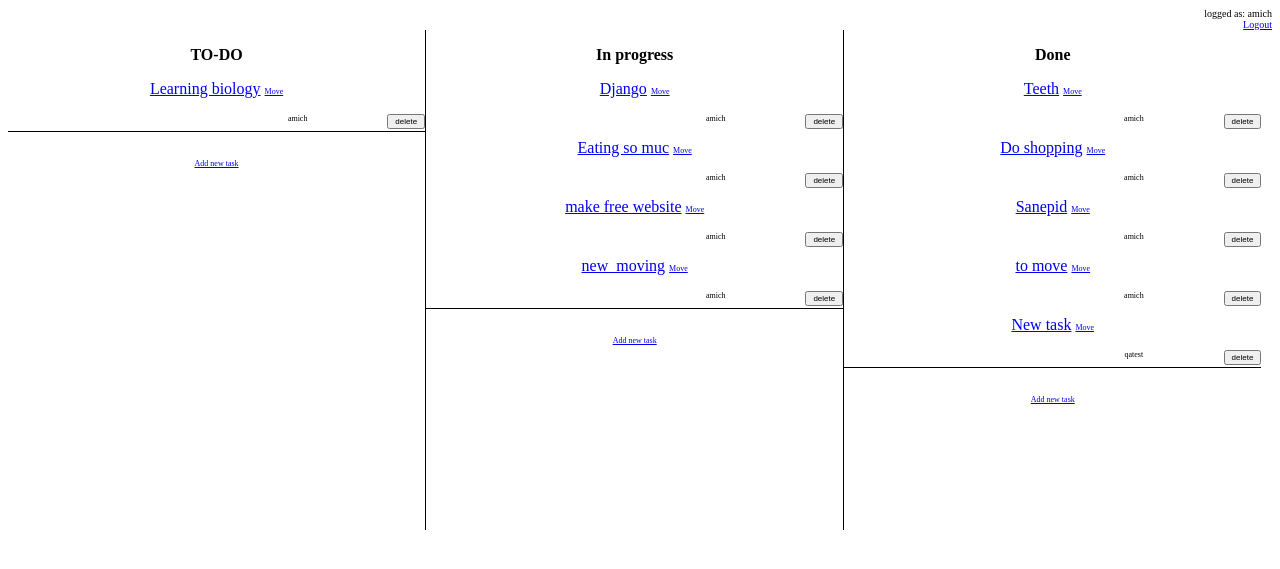
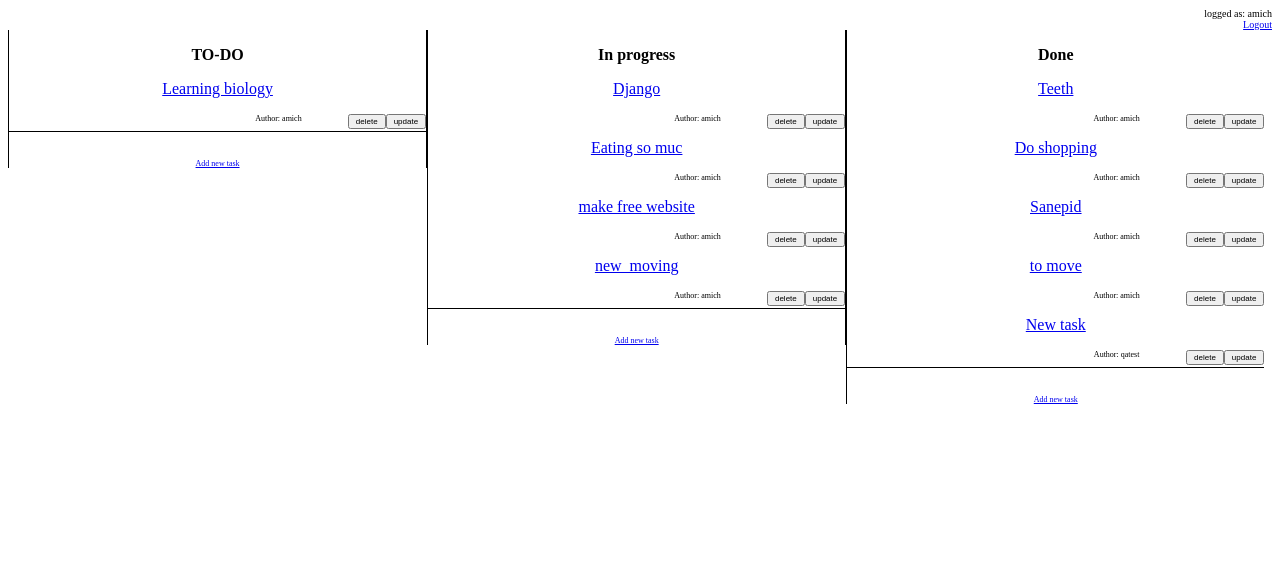
Before and after one commit to andmichalski/todo_list, a Django app: page / in a window 1280 px wide. Shown: the top 569 px of the page. Run offline with Django 3.2, Linux system fonts and the light colour scheme; a user stored in the database is signed in; data comes from the database, SQL or seed files in the repository; both versions use the stored data as it was after the commit.

Commit message:
Change detail view to update

```diff
--- a/templates/todo/task_list.html
+++ b/templates/todo/task_list.html
@@ -7,13 +7,16 @@
             {% for task in todo %}
                 <p>
                     <a href="{% url 'taskdetail' task.pk %}">{{ task.title }}</a>
-                    <a class="text_button" href="{% url 'updatestatus' task.pk %}">Move</a>
+                    <form method="post" action="{% url 'updatestatus' task.pk %}">
+                        {% csrf_token %}
+                        <input class="action_button" type="submit" name="Update" value="update"/>
+                    </form>
                     <form method="post" action="{% url 'deletetask' task.pk %}">
                         {% csrf_token %}
-                        <input class="delete_button" type="submit" name="Delete" value="delete"/>
+                        <input class="action_button" type="submit" name="Delete" value="delete"/>
                     </form>
                 </p>
-                <p class="text_button text_author">{{ task.author }}</p>
+                <p class="text_button text_author">Author: {{ task.author }}</p>
             {% endfor %}
             <div class="add_new">
                 <br><br><br><a href="{% url 'taskform' "todo"%}">Add new task</a>
@@ -24,13 +27,16 @@
             {% for task in in_progress %}
                 <p>
                     <a href="{% url 'taskdetail' task.pk %}">{{ task.title }}</a>
-                    <a class="text_button" href="{% url 'updatestatus' task.pk %}">Move</a>
+                    <form method="post" action="{% url 'updatestatus' task.pk %}">
+                        {% csrf_token %}
+                        <input class="action_button" type="submit" name="Update" value="update"/>
+                    </form>
                     <form method="post" action="{% url 'deletetask' task.pk %}">
                         {% csrf_token %}
-                        <input class="delete_button" type="submit" name="Delete" value="delete"/>
+                        <input class="action_button" type="submit" name="Delete" value="delete"/>
                     </form>
                 </p>
-                <p class="text_button text_author">{{ task.author }}</p>
+                <p class="text_button text_author">Author: {{ task.author }}</p>
             {% endfor %}
             <div class="add_new">
                 <br><br><br><a href="{% url 'taskform' "in_progress" %}">Add new task</a>
@@ -41,13 +47,16 @@
             {% for task in done %}
                 <p>
                     <a href="{% url 'taskdetail' task.pk %}">{{ task.title }}</a>
-                    <a class="text_button" href="{% url 'updatestatus' task.pk %}">Move</a>
+                    <form method="post" action="{% url 'updatestatus' task.pk %}">
+                        {% csrf_token %}
+                        <input class="action_button" type="submit" name="Update" value="update"/>
+                    </form>
                     <form method="post" action="{% url 'deletetask' task.pk %}">
                         {% csrf_token %}
-                        <input class="delete_button" type="submit" name="Delete" value="delete"/>
+                        <input class="action_button" type="submit" name="Delete" value="delete"/>
                     </form>
                 </p>
-                <p class="text_button text_author">{{ task.author }}</p>
+                <p class="text_button text_author">Author: {{ task.author }}</p>
             {% endfor %}
             <div class="add_new">
                 <br><br><br><a href="{% url 'taskform' "done" %}">Add new task</a>
--- a/todo/static/todo/style.css
+++ b/todo/static/todo/style.css
@@ -1,14 +1,17 @@
 .column {
     float: left;
     width: 33%;
-    height: 500px;
+    height: auto;
     text-align: center;
+    border-left-style: solid;
+    border-width: 1px;
+    border-color: black;
 }
 
 .left_columns {
     border-right-style: solid;
     border-width: 1px;
-    border-color: black
+    border-color: black;
 }
 
 .row:after {
@@ -37,7 +40,7 @@
     padding-left: 200px
 }
 
-.delete_button {
+.action_button {
     float: right;
     font-size: 8px
 }
--- a/todo/views.py
+++ b/todo/views.py
@@ -6,9 +6,8 @@ from collections import defaultdict
 from django.contrib.auth.forms import UserCreationForm
 from django.contrib.auth.mixins import LoginRequiredMixin
 from django.http import HttpResponseRedirect
-from django.shortcuts import redirect
 from django.urls import reverse_lazy
-from django.views.generic import ListView, DetailView, FormView, CreateView
+from django.views.generic import ListView, DetailView, FormView, CreateView, UpdateView
 from django.views.generic.edit import DeletionMixin
 
 from .forms import TaskForm
@@ -34,14 +33,11 @@ class TaskListView(LoginView, ListView):
         return context
 
 
-class UpdateStatusView(LoginView, DetailView):
+class UpdateStatusView(LoginView, UpdateView):
     model = Task
-
-    def get(self, request, *args, **kwargs):
-        task = self.get_object()
-        task.update_status()
-        task.save()
-        return redirect('tasklist')
+    fields = ['status']
+    template_name_suffix = '_update_form'
+    success_url = reverse_lazy('tasklist')
 
 
 class TaskDetailView(LoginView, DetailView):
```
Also changed, not shown: templates/todo/task_update_form.html (added, +9 -0 lines), db.sqlite3.
